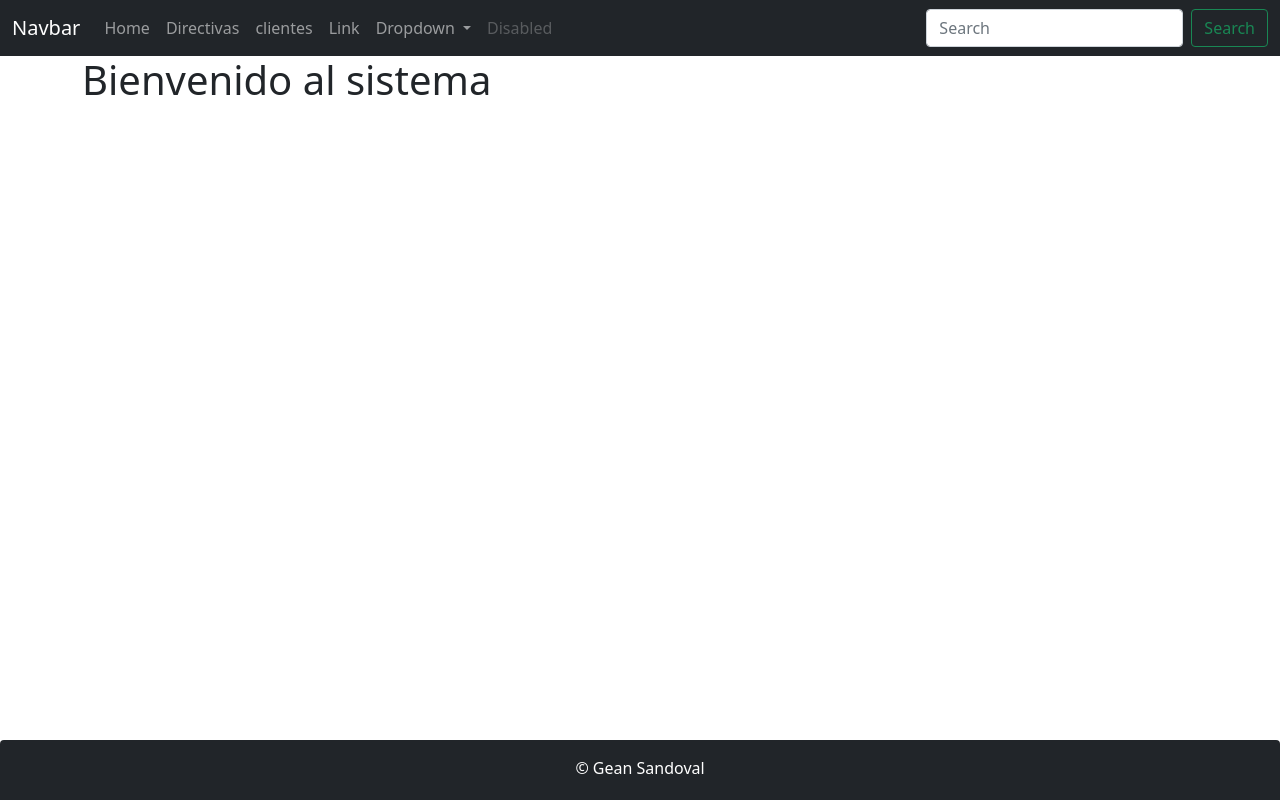
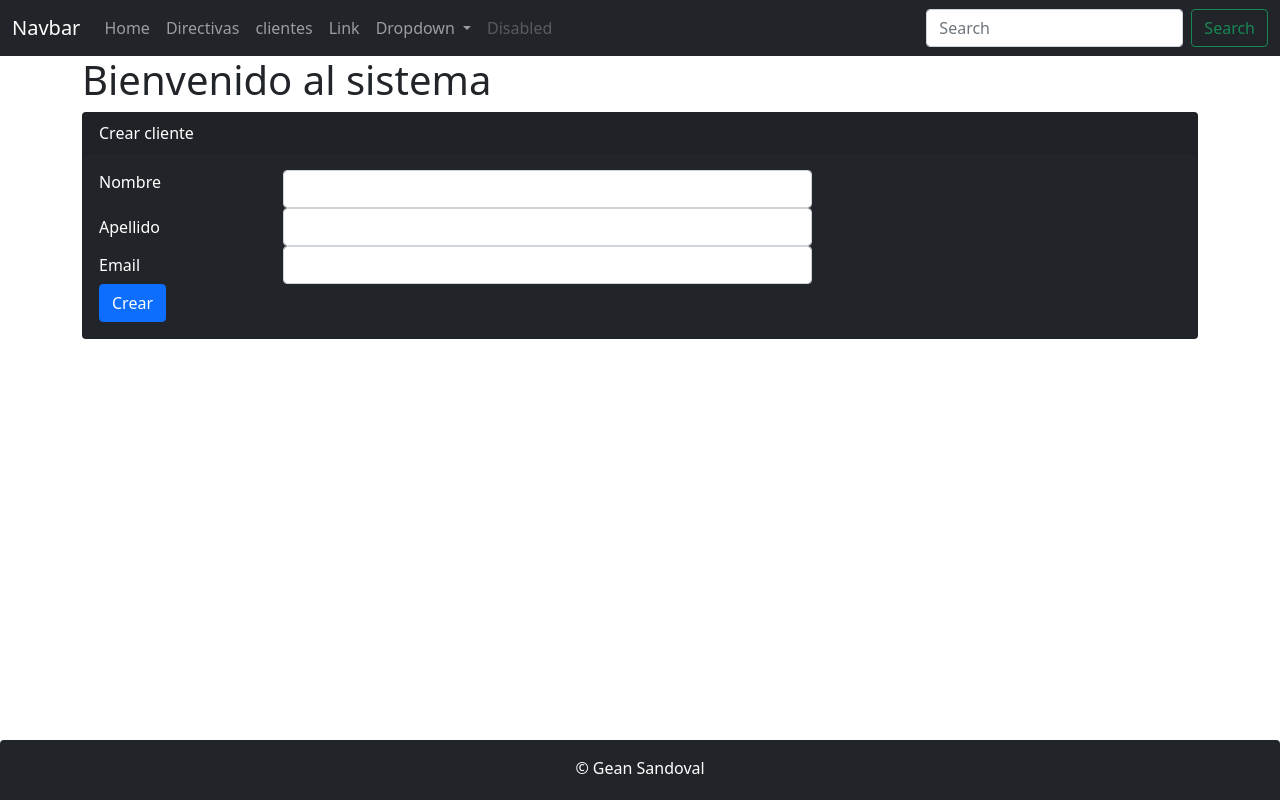
Before and after one commit to JoseCarlos512/angular-front-end-customer, an Angular app: page /cliente/form in a window 1280 px wide. Before the commit this address led to /. Built offline with nearby package versions, Linux system fonts and the light colour scheme.

Commit message:
avance resto crud of customer

```diff
--- a/src/app/clientes/clientes.component.html
+++ b/src/app/clientes/clientes.component.html
@@ -2,6 +2,15 @@
     <div class="card-header">Clientes</div>
     <div class="card-body">
       <h5 class="card-title">Listado de clientes</h5>
+
+      <div class="my-2 text-left">
+        <button class="btn btn-rounded btn-primary"
+                type="button"
+                [routerLink]="['/cliente/form']">
+          Crear Cliente
+        </button>
+      </div>
+
       <table class="table table-bordered table-striped">
           <thead>
             <tr>
--- /dev/null
+++ b/src/app/clientes/form.component.html
@@ -0,0 +1,34 @@
+<div class="card bg-dark text-white">
+    <div class="card-header"> {{ titulo }}</div>
+    <div class="card-body">
+
+        <form (ngSubmit)="create()">
+            <div class="form-group row">
+                <label for="nombre" class="col-form-labe    l col-sm-2">Nombre</label>
+                <div class="col-sm-6">
+                    <input type="text" class="form-control" [(ngModel)]="cliente.nombre" name="nombre">
+                </div>
+            </div>
+
+            <div class="form-group row">
+                <label for="apellido" class="col-form-label col-sm-2">Apellido</label>
+                <div class="col-sm-6">
+                    <input type="text" class="form-control" [(ngModel)]="cliente.apellido" name="apellido">
+                </div>
+            </div>
+
+            <div class="form-group row">
+                <label for="email" class="col-form-label col-sm-2">Email</label>
+                <div class="col-sm-6">
+                    <input type="text" class="form-control" [(ngModel)]="cliente.email" name="email">
+                </div>
+            </div>
+
+            <div class="form-group row">
+                <div class="col-sm-6">
+                    <button class="btn btn-primary" role="button">Crear</button>
+                </div>
+            </div>
+        </form>
+    </div>
+</div>
--- /dev/null
+++ b/src/app/clientes/form.component.ts
@@ -0,0 +1,24 @@
+import { Component, OnInit } from '@angular/core';
+import { Cliente } from './cliente';
+
+@Component({
+  selector: 'app-form',
+  templateUrl: './form.component.html',
+  styleUrls: ['./form.component.css']
+})
+export class FormComponent implements OnInit {
+
+  public cliente: Cliente = new Cliente();
+  public titulo: string = "Crear cliente";
+
+  constructor() { }
+
+  ngOnInit(): void {
+  }
+
+  public create(): void{
+    console.log("Click")
+    console.log(this.cliente)
+  }
+
+}
```
Also changed, not shown: src/app/app.module.ts (+8 -2 lines), src/app/clientes/form.component.css (added).
